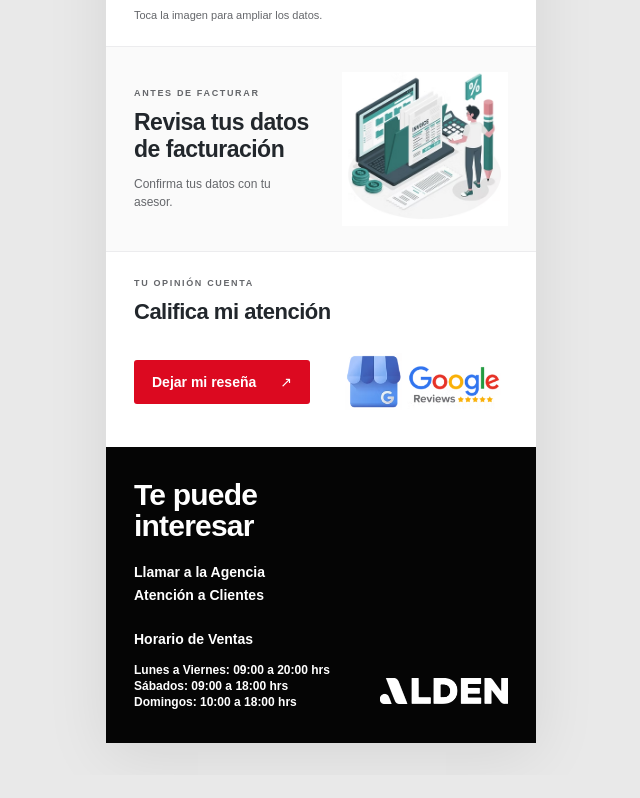
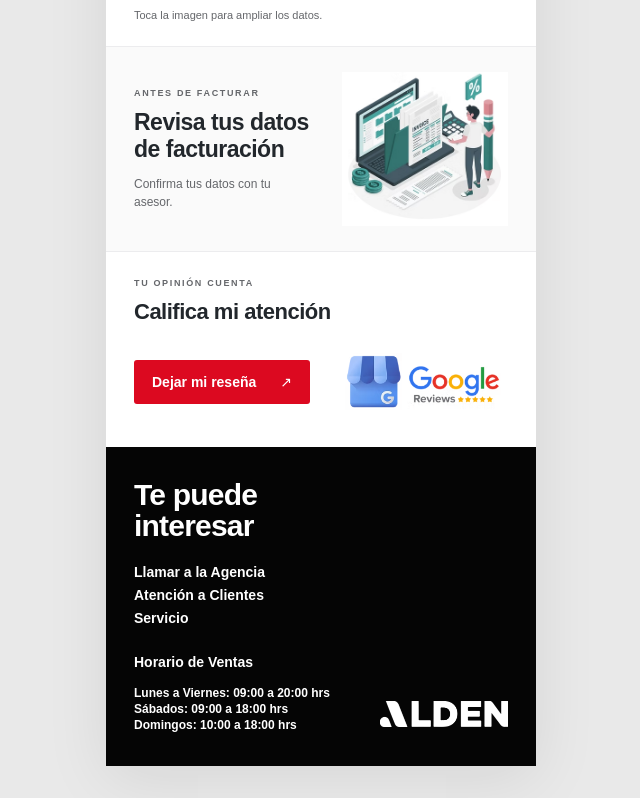
Before and after one commit to toyotsatelite/Tarjeta_Digital, a website: page index.html in a window 1280 px wide. Shown: the part 875-1673 px from the top of the page, without its empty margins (319-959 px from the left). Before the commit the page ends 1650 px from the top, so only its background shows below. Drawn offline with Linux system fonts and the light colour scheme.

Commit message:
Agregar teléfono de Servicio al footer

```diff
--- a/app.js
+++ b/app.js
@@ -36,6 +36,7 @@ export function footerDetails(agency) {
   return {
     agencyPhone: 'tel:+' + internationalNumber(agency.agencyPhone, agency.countryCode),
     customerServicePhone: 'tel:+' + internationalNumber(agency.customerServicePhone, agency.countryCode),
+    servicePhone: 'tel:+' + internationalNumber(agency.servicePhone, agency.countryCode),
     salesHours: [...agency.salesHours]
   };
 }
@@ -74,6 +75,7 @@ async function init() {
     for (const [id, href] of Object.entries(links)) $(id).href = href;
     $('footer-agency-call').href = footer.agencyPhone;
     $('footer-customer-service').href = footer.customerServicePhone;
+    $('footer-service').href = footer.servicePhone;
     for (const line of footer.salesHours) {
       const item = document.createElement('li');
       item.textContent = line;
--- a/empleados.json
+++ b/empleados.json
@@ -7,6 +7,7 @@
       "countryCode": "52",
       "agencyPhone": "5553210550",
       "customerServicePhone": "5579000949",
+      "servicePhone": "5546041865",
       "salesHours": [
         "Lunes a Viernes: 09:00 a 20:00 hrs",
         "Sábados: 09:00 a 18:00 hrs",
--- a/index.html
+++ b/index.html
@@ -51,6 +51,7 @@
           <nav class="footer-links" aria-label="Enlaces de la agencia">
             <a id="footer-agency-call">Llamar a la Agencia</a>
             <a id="footer-customer-service">Atención a Clientes</a>
+            <a id="footer-service">Servicio</a>
           </nav>
           <div class="footer-schedule">
             <h3>Horario de Ventas</h3>
```
Also changed, not shown: tests/cards.test.js (+1 -0 lines).
